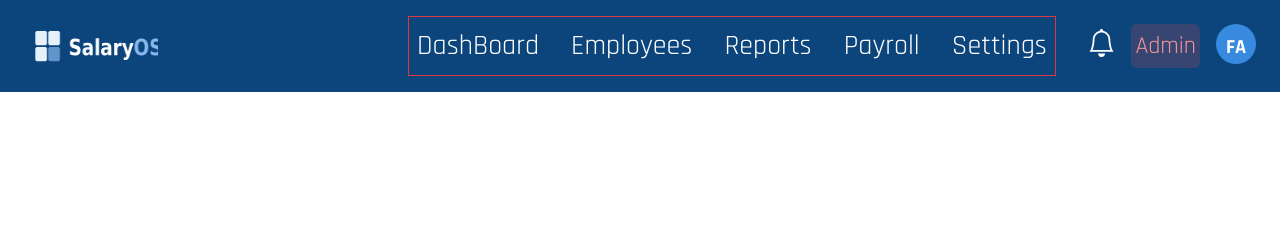
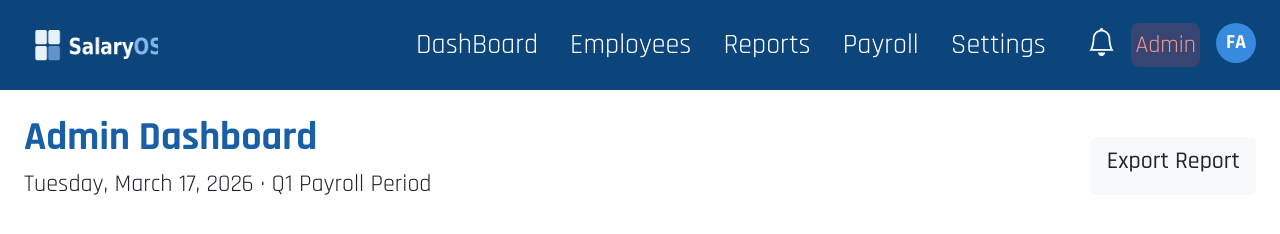
Before and after one commit to FatmaEmadGhozia/Salary-App, a plain HTML site: page index.html in a window 1280 px wide. Shown: the top 234 px of the page. Drawn offline with nearby package versions, Linux system fonts and the light colour scheme.

Commit message:
admin dashboard design

```diff
--- a/css/style.css
+++ b/css/style.css
@@ -3,3 +3,55 @@
 body {
     font-family: 'Rajdhani', sans-serif;
 }
+
+:root {
+    /* ── Primary ── */
+    --primary-navy:        #0C447C;
+    --primary-navy-hover:  #185FA5;
+    --primary-blue:        #378ADD;
+    --primary-blue-light:  #85B7EB;
+    --primary-blue-tint:   #E6F1FB;
+    --primary-blue-avatar: #B5D4F4;
+
+    /* ── Backgrounds ── */
+    --bg-page:         #f1efe8;
+    --bg-card:         #ffffff;
+    --bg-table-header: #f8f9fa;
+    --bg-table-hover:  #f0f6ff;
+
+    /* ── Success / Green ── */
+    --green-dark:   #0F6E56;
+    --green-mid:    #1D9E75;
+    --green-light:  #5DCAA5;
+    --green-tint:   #E1F5EE;
+    --green-avatar: #C0DD97;
+
+    /* ── Danger / Red ── */
+    --red-dark:        #A32D2D;
+    --red-mid:         #E24B4A;
+    --red-light:       #F09595;
+    --red-tint:        #FCEBEB;
+    --red-admin-badge: #c0392b;
+
+    /* ── Warning / Amber ── */
+    --amber-dark:        #854F0B;
+    --amber-mid:         #EF9F27;
+    --amber-avatar:      #FAC775;
+    --amber-tint:        #FAEEDA;
+    --amber-avatar-dark: #633806;
+
+    /* ── Job Badges / Avatars ── */
+    --purple-tint:        #EEEDFE;
+    --purple-dark:        #3C3489;
+    --purple-avatar:      #CECBF6;
+    --pink-avatar:        #F4C0D1;
+    --pink-avatar-dark:   #72243E;
+    --teal-avatar:        #9FE1CB;
+
+    /* ── Text & Neutral ── */
+    --text-primary:   #222222;
+    --text-secondary: #666666;
+    --text-muted:     #888888;
+    --border-color:   #dddddd;
+    --text-on-navy:   #E6F1FB;
+}
--- a/index.html
+++ b/index.html
@@ -14,6 +14,10 @@
         :root {
             --primaryColor: #0C447C;
             --secondaryColor: #378ADD;
+            --primary-navy-hover: #185FA5;
+            --primary-blue-light: #85B7EB;
+            --primary-blue-tint: #E6F1FB;
+            --primary-blue-avatar: #B5D4F4;
         }
 
         .contain img {
@@ -41,6 +45,30 @@
             color: #F09595;
             background: rgba(226, 75, 74, 0.2);
         }
+
+        .emp-num,
+        .total-net {
+            width: 200px;
+            background-color: var(--secondaryColor);
+            height: fit-content;
+            width: fit-content;
+            font-weight: 500;
+        }
+
+        .emp-num span:last-of-type,
+        .total-net span:last-of-type {
+            margin-top: -10px;
+        }
+
+        .admin-dashboard {
+            color: var(--primary-navy-hover);
+
+        }
+        .info {
+            background-color: white;
+            width: 400px;
+            height: 400px;
+        }
     </style>
 </head>
 
@@ -55,8 +83,7 @@
                 <span class="navbar-toggler-icon"></span>
             </button>
             <div class=" list collapse navbar-collapse" id="navbarScroll">
-                <ul class="navbar-nav me-auto my-2 my-lg-0 navbar-nav-scroll border border-danger gap-3"
-                    style="--bs-scroll-height: 100px;">
+                <ul class="navbar-nav me-auto my-2 my-lg-0 navbar-nav-scroll gap-3" style="--bs-scroll-height: 100px;">
                     <li class="nav-item">
                         <a class="nav-link active text-white fs-3" aria-current="page" href="#">DashBoard</a>
                     </li>
@@ -77,19 +104,48 @@
                         <a class="nav-link disabled text-white fs-3" aria-disabled="true">Settings</a>
                     </li>
                 </ul>
-                <!-- <form class="d-flex" role="search">
-                    <input class="form-control me-2" type="search" placeholder="Search" aria-label="Search" />
-                    <button class="btn btn-outline-success" type="submit">Search</button>
-                </form> -->
+
                 <div class="d-flex justify-content-center gap-3 me-3">
                     <i class="bi bi-bell fs-3 text-white"></i>
-                    <div class=" role  rounded p-1  d-inline-block fs-4">Admin</div>
-                    <div class="profile text-white p-2 fs-5 fw-bold rounded-circle d-inline-block">FA</div>
+                    <div class=" role  rounded-3 p-1  d-inline-block fs-4">Admin</div>
+                    <div class="profile text-white p-1 fs-5 fw-bold rounded-circle d-inline-block">FA</div>
 
                 </div>
             </div>
         </div>
     </nav>
+    <main>
+        <div class="main-container">
+            <div class="main-header">
+                <div class="main-description d-flex justify-content-between px-4">
+                    <div>
+                        <h2 class=" admin-dashboard mb-1 mt-4 fs-1 fw-bold">Admin Dashboard</h2>
+                        <p class="fs-4">Tuesday, March 17, 2026 · Q1 Payroll Period</p>
+                    </div>
+                    <div class="d-flex align-items-center gap-5 mt-4 fs-4 rounded-2 text-light">
+                        <div class="emp-num  rounded-2 p-3  bg-light text-dark ">
+
+                            <span class="d-block ">Export Report</span>
+                        </div>
+                        <!-- <div class="total-net rounded-2 p-2 text-center fs-4 text-light">
+                            <span class="d-block"> $14,500</span>
+                            <span class="d-block">Total Net</span>
+                        </div> -->
+                    </div>
+                </div>
+
+
+
+            </div>
+            <div class="emp-info mt-4">
+                <div class="info"></div>
+                <div class="info"></div>
+                <div class="info"></div>
+                <div class="info"></div>
+
+            </div>
+
+    </main>
 
 
     <script src="https://cdn.jsdelivr.net/npm/bootstrap@5.3.8/dist/js/bootstrap.bundle.min.js"
```
